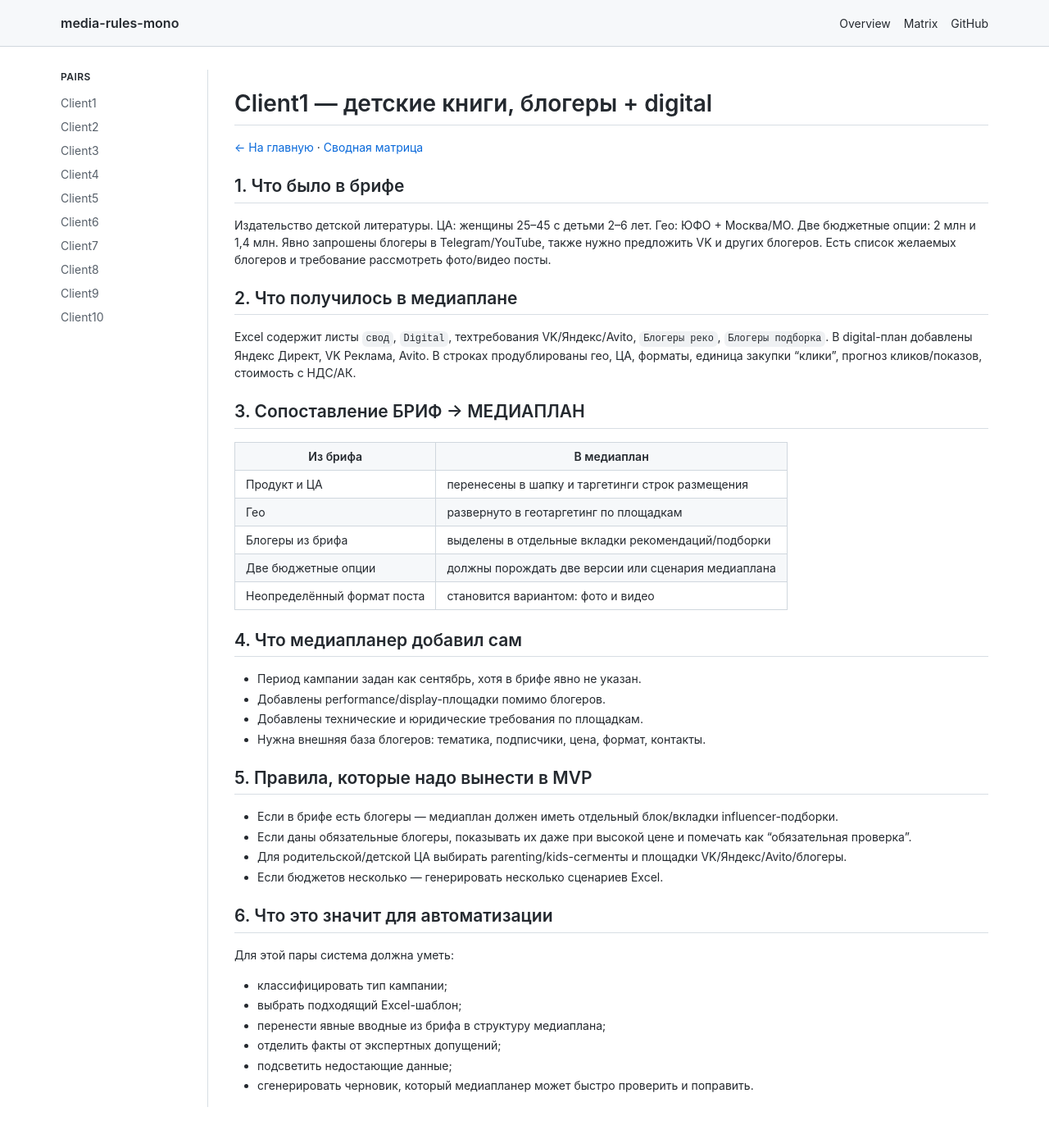
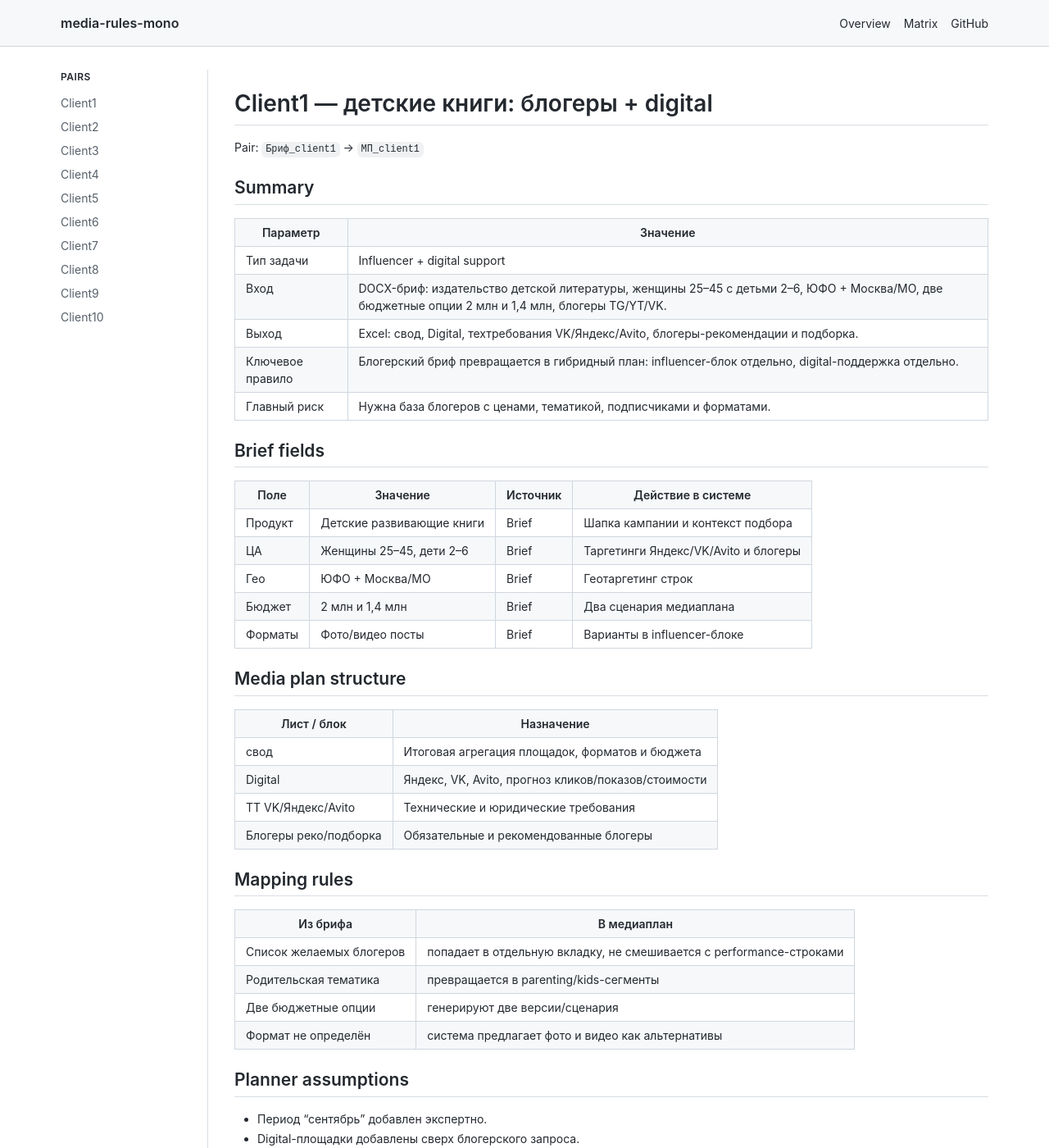
Before and after one commit to svoronkov-les13/media-rules-mono, a Jekyll site: the page built from client1.md, in a window 1280 px wide and 1400 px high. Shown: the whole window at 82% size. Built offline with Jekyll 4.4.1, drawn with Linux system fonts in a browser that asks for light colours; our own code applies the rules of GitHub Pages for plain Markdown files; some of the changed text lies outside the part shown.

Commit message:
docs: make client pages strict github-like specs

```diff
--- a/client1.md
+++ b/client1.md
@@ -1,51 +1,72 @@
 ---
 layout: default
-title: Client1 — детские книги, блогеры + digital
+title: Client1 — детские книги: блогеры + digital
 ---
 
-# Client1 — детские книги, блогеры + digital
+# Client1 — детские книги: блогеры + digital
 
-[← На главную](index.html) · [Сводная матрица](matrix.html)
+<div class="page-meta">Pair: <code>Бриф_client1</code> → <code>МП_client1</code></div>
 
-## 1. Что было в брифе
+## Summary
 
-Издательство детской литературы. ЦА: женщины 25–45 с детьми 2–6 лет. Гео: ЮФО + Москва/МО. Две бюджетные опции: 2 млн и 1,4 млн. Явно запрошены блогеры в Telegram/YouTube, также нужно предложить VK и других блогеров. Есть список желаемых блогеров и требование рассмотреть фото/видео посты.
+| Параметр | Значение |
+|---|---|
+| Тип задачи | Influencer + digital support |
+| Вход | DOCX-бриф: издательство детской литературы, женщины 25–45 с детьми 2–6, ЮФО + Москва/МО, две бюджетные опции 2 млн и 1,4 млн, блогеры TG/YT/VK. |
+| Выход | Excel: свод, Digital, техтребования VK/Яндекс/Avito, блогеры-рекомендации и подборка. |
+| Ключевое правило | Блогерский бриф превращается в гибридный план: influencer-блок отдельно, digital-поддержка отдельно. |
+| Главный риск | Нужна база блогеров с ценами, тематикой, подписчиками и форматами. |
 
-## 2. Что получилось в медиаплане
+## Brief fields
 
-Excel содержит листы `свод`, `Digital`, техтребования VK/Яндекс/Avito, `Блогеры реко`, `Блогеры подборка`. В digital-план добавлены Яндекс Директ, VK Реклама, Avito. В строках продублированы гео, ЦА, форматы, единица закупки “клики”, прогноз кликов/показов, стоимость с НДС/АК.
+| Поле | Значение | Источник | Действие в системе |
+|---|---|---|---|
+| Продукт | Детские развивающие книги | Brief | Шапка кампании и контекст подбора |
+| ЦА | Женщины 25–45, дети 2–6 | Brief | Таргетинги Яндекс/VK/Avito и блогеры |
+| Гео | ЮФО + Москва/МО | Brief | Геотаргетинг строк |
+| Бюджет | 2 млн и 1,4 млн | Brief | Два сценария медиаплана |
+| Форматы | Фото/видео посты | Brief | Варианты в influencer-блоке |
 
-## 3. Сопоставление БРИФ → МЕДИАПЛАН
+## Media plan structure
+
+| Лист / блок | Назначение |
+|---|---|
+| свод | Итоговая агрегация площадок, форматов и бюджета |
+| Digital | Яндекс, VK, Avito, прогноз кликов/показов/стоимости |
+| ТТ VK/Яндекс/Avito | Технические и юридические требования |
+| Блогеры реко/подборка | Обязательные и рекомендованные блогеры |
+
+## Mapping rules
 
 | Из брифа | В медиаплан |
 |---|---|
-| Продукт и ЦА | перенесены в шапку и таргетинги строк размещения |
-| Гео | развернуто в геотаргетинг по площадкам |
-| Блогеры из брифа | выделены в отдельные вкладки рекомендаций/подборки |
-| Две бюджетные опции | должны порождать две версии или сценария медиаплана |
-| Неопределённый формат поста | становится вариантом: фото и видео |
+| Список желаемых блогеров | попадает в отдельную вкладку, не смешивается с performance-строками |
+| Родительская тематика | превращается в parenting/kids-сегменты |
+| Две бюджетные опции | генерируют две версии/сценария |
+| Формат не определён | система предлагает фото и видео как альтернативы |
 
-## 4. Что медиапланер добавил сам
+## Planner assumptions
 
-- Период кампании задан как сентябрь, хотя в брифе явно не указан.
-- Добавлены performance/display-площадки помимо блогеров.
-- Добавлены технические и юридические требования по площадкам.
-- Нужна внешняя база блогеров: тематика, подписчики, цена, формат, контакты.
+- Период “сентябрь” добавлен экспертно.
+- Digital-площадки добавлены сверх блогерского запроса.
+- Техтребования добавлены из справочников площадок.
 
-## 5. Правила, которые надо вынести в MVP
+## MVP rules
 
-- Если в брифе есть блогеры — медиаплан должен иметь отдельный блок/вкладки influencer-подборки.
-- Если даны обязательные блогеры, показывать их даже при высокой цене и помечать как “обязательная проверка”.
-- Для родительской/детской ЦА выбирать parenting/kids-сегменты и площадки VK/Яндекс/Avito/блогеры.
-- Если бюджетов несколько — генерировать несколько сценариев Excel.
+- Если есть блогеры — создавать отдельный influencer-блок.
+- Обязательных блогеров показывать даже при высокой цене.
+- Для детской/родительской ЦА использовать VK/Яндекс/Avito + parenting-блогеров.
+- Несколько бюджетов = несколько сценариев.
 
-## 6. Что это значит для автоматизации
+## Automation checklist
 
-Для этой пары система должна уметь:
+- [ ] Классифицировать тип кампании
+- [ ] Выбрать Excel-шаблон
+- [ ] Извлечь явные поля из брифа
+- [ ] Отделить допущения медиапланера
+- [ ] Проверить hard-stop/warning
+- [ ] Сформировать Excel-черновик
 
-- классифицировать тип кампании;
-- выбрать подходящий Excel-шаблон;
-- перенести явные вводные из брифа в структуру медиаплана;
-- отделить факты от экспертных допущений;
-- подсветить недостающие данные;
-- сгенерировать черновик, который медиапланер может быстро проверить и поправить.
+---
+
+[← Overview](index.html) · [Matrix](matrix.html)
```
